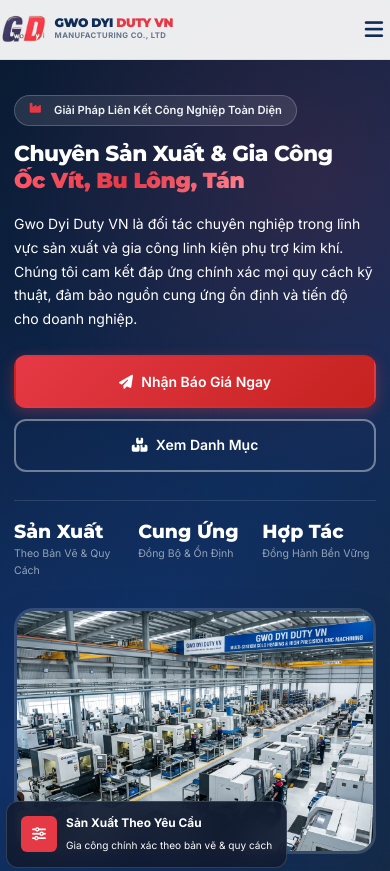
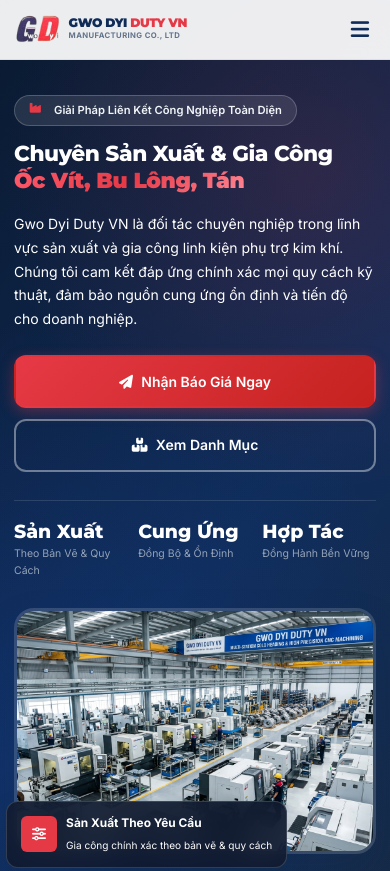
Before and after one commit to MinhhQuann1506/GD-WEB, a website: page index.html in a window 390 px wide. Shown: the top 871 px of the page. Drawn offline with Linux system fonts and the light colour scheme; no server answers.

Commit message:
Add padding to mobile header so logo doesn't stick to left edge

```diff
--- a/styles.css
+++ b/styles.css
@@ -1400,7 +1400,7 @@
   .site-header { height: 60px; }
   :root { --header-height: 60px; }
 
-  .header-container { padding: 0; gap: 0.5rem; }
+  .header-container { padding: 0 1rem 0 1rem; gap: 0.5rem; }
 
   /* Brand: fill remaining space, no squeezing */
   .brand-logo { gap: 0.45rem; flex: 1; min-width: 0; }
```
